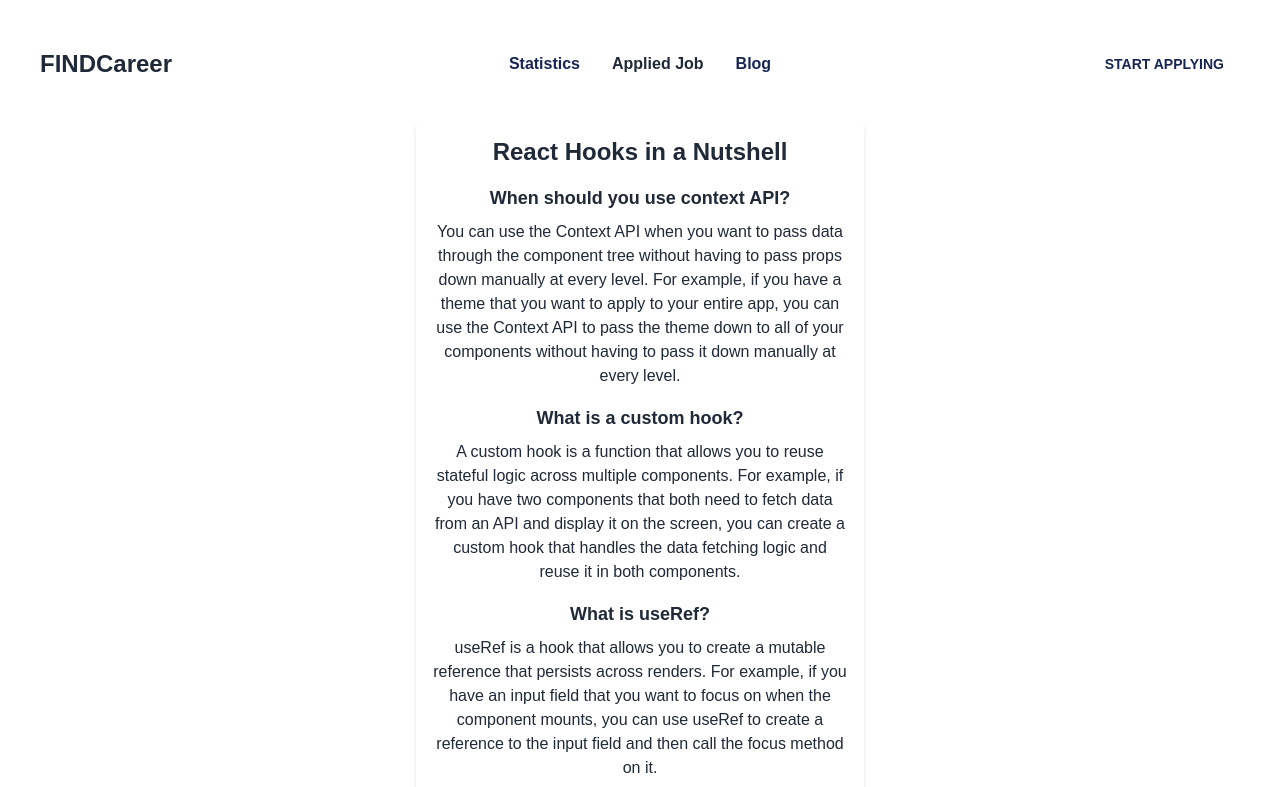
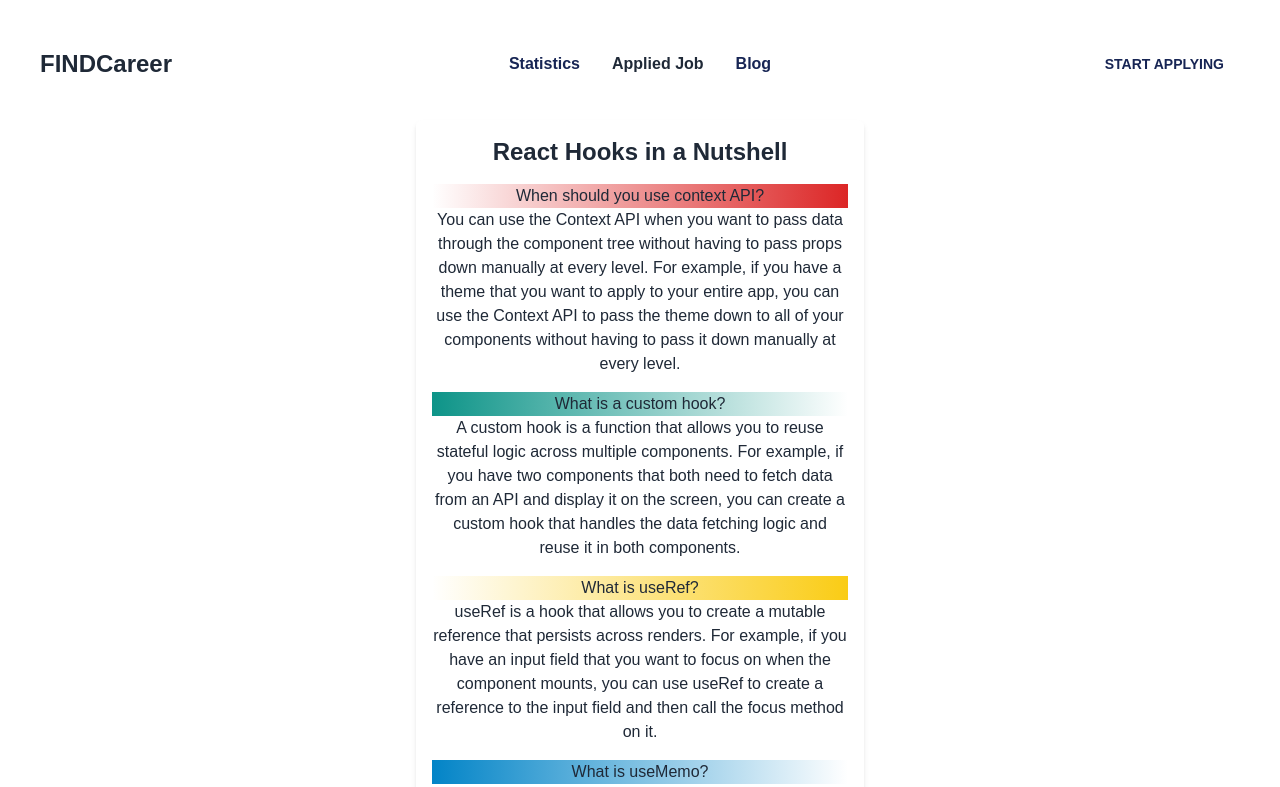
Before and after one commit to jobayermannan/Assignment-9-career-Hub, a React (Vite) app: page /blog in a window 1280 px wide. Shown: the top 787 px of the page. Built offline with nearby package versions, Linux system fonts and the light colour scheme.

Commit message:
Also Not found page has be done

```diff
--- a/src/assets/Blog/Blog.jsx
+++ b/src/assets/Blog/Blog.jsx
@@ -6,7 +6,7 @@ const Blog = () => {
       <h2 className="text-2xl font-bold mb-4">React Hooks in a Nutshell</h2>
 
       <div className="mb-4">
-        <h3 className="text-lg font-semibold mb-2">When should you use context API?</h3>
+        <h3 className="text-gradient bg-gradient-to-l from-red-600 ">When should you use context API?</h3>
         <p>
           You can use the Context API when you want to pass data through the component tree without having to pass props
           down manually at every level. For example, if you have a theme that you want to apply to your entire app, you
@@ -16,7 +16,7 @@ const Blog = () => {
       </div>
 
       <div className="mb-4">
-        <h3 className="text-lg font-semibold mb-2">What is a custom hook?</h3>
+        <h3 className="text-gradient bg-gradient-to-r from-teal-600 ">What is a custom hook?</h3>
         <p>
           A custom hook is a function that allows you to reuse stateful logic across multiple components. For example, if
           you have two components that both need to fetch data from an API and display it on the screen, you can create a
@@ -25,7 +25,7 @@ const Blog = () => {
       </div>
 
       <div className="mb-4">
-        <h3 className="text-lg font-semibold mb-2">What is useRef?</h3>
+        <h3 className="text-gradient bg-gradient-to-l  from-yellow-400">What is useRef?</h3>
         <p>
           useRef is a hook that allows you to create a mutable reference that persists across renders. For example, if you
           have an input field that you want to focus on when the component mounts, you can use useRef to create a
@@ -34,7 +34,7 @@ const Blog = () => {
       </div>
 
       <div className="mb-4">
-        <h3 className="text-lg font-semibold mb-2">What is useMemo?</h3>
+        <h3 className="text-gradient bg-gradient-to-r from-sky-600 ">What is useMemo?</h3>
         <p>
           useMemo is a hook that allows you to memoize expensive computations so that they are only re-computed when
           their dependencies change. For example, if you have a component that renders a list of items and each item has
--- a/src/assets/Components/NotFoundPage/NotFound.jsx
+++ b/src/assets/Components/NotFoundPage/NotFound.jsx
@@ -3,9 +3,9 @@ import React from 'react';
 const NotFound = () => {
   return (
     <div>
-       <div className="flex flex-col items-center justify-center h-screen bg-red-700">
-      <h1 className="text-6xl font-bold text-white mb-8">404 - Page Not Found</h1>
-      <p className="text-lg text-white">Oops! The page you are looking for does not exist.</p>
+       <div className="flex flex-col items-center justify-center h-screen bg-indigo-50">
+      <h1 className="text-6xl font-bold text-primary mb-8">404 - Page Not Found</h1>
+      <p className="text-lg text-blue">Oops! The page you are looking for does not exist.</p>
       <img
         src="https://giphy.com/static/img/error_pages/crying-cowbow-emoji.gif"
         alt="404 Not Found"
```
